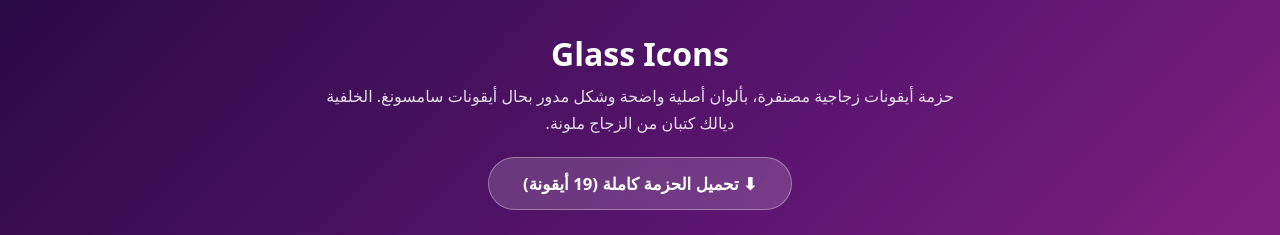
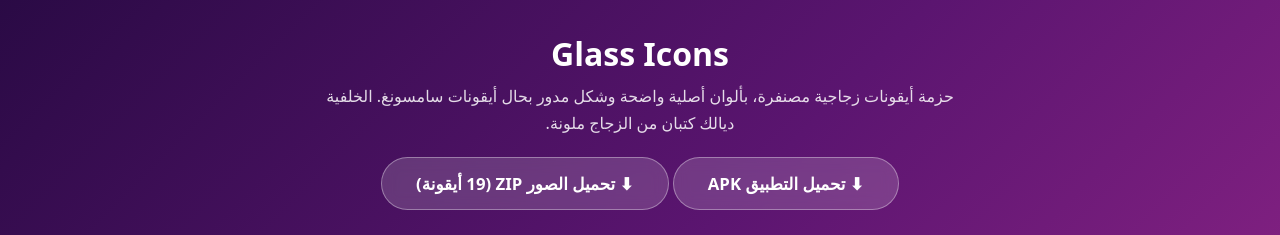
Before and after one commit to abderrazzak123/glass-icons, a plain HTML site: page index.html in a window 1280 px wide. Shown: the top 235 px of the page. Drawn offline with Linux system fonts and the light colour scheme.

Commit message:
Add APK download button

```diff
--- a/index.html
+++ b/index.html
@@ -36,7 +36,8 @@
 <header>
   <h1>Glass Icons</h1>
   <p class="sub">حزمة أيقونات زجاجية مصنفرة، بألوان أصلية واضحة وشكل مدور بحال أيقونات سامسونغ. الخلفية ديالك كتبان من الزجاج ملونة.</p>
-  <a class="dl" href="glass-icons-v1.zip" download>⬇ تحميل الحزمة كاملة (19 أيقونة)</a>
+  <a class="dl" href="glass-icons.apk" download>⬇ تحميل التطبيق APK</a>
+  <a class="dl" href="glass-icons-v1.zip" download>⬇ تحميل الصور ZIP (19 أيقونة)</a>
 </header>
 <main class="grid" id="grid"></main>
 <footer>
```
